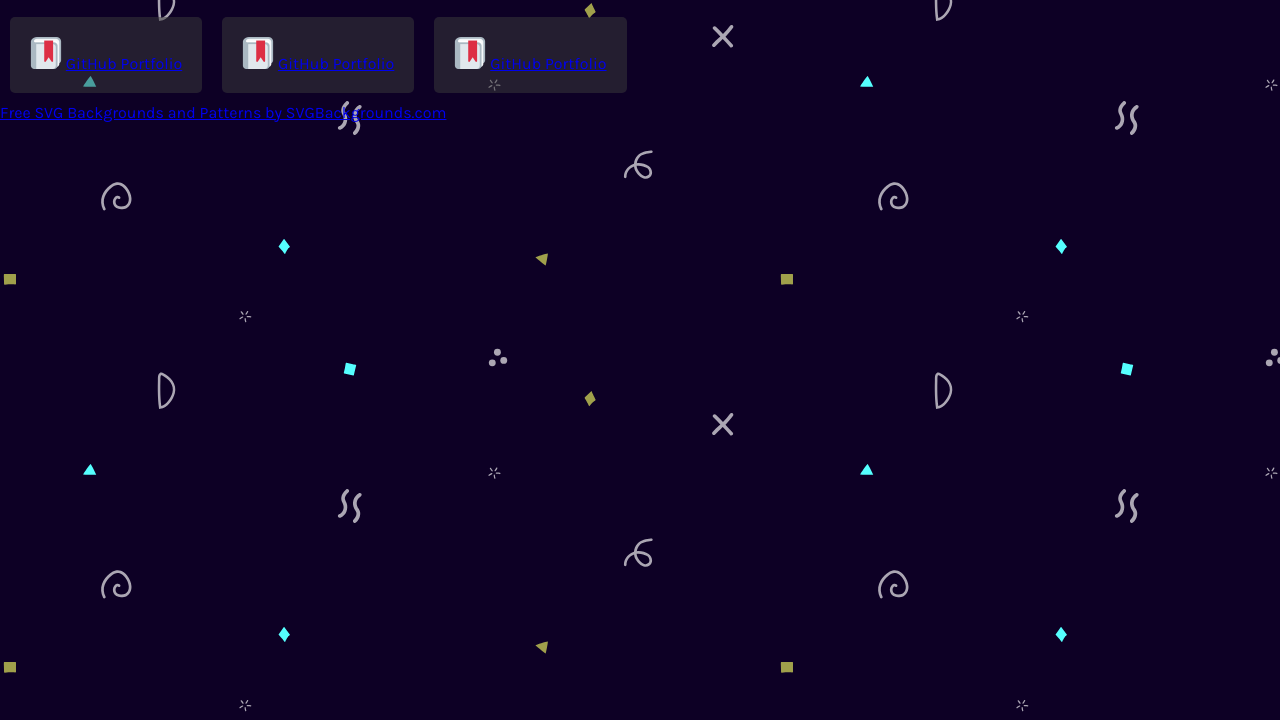
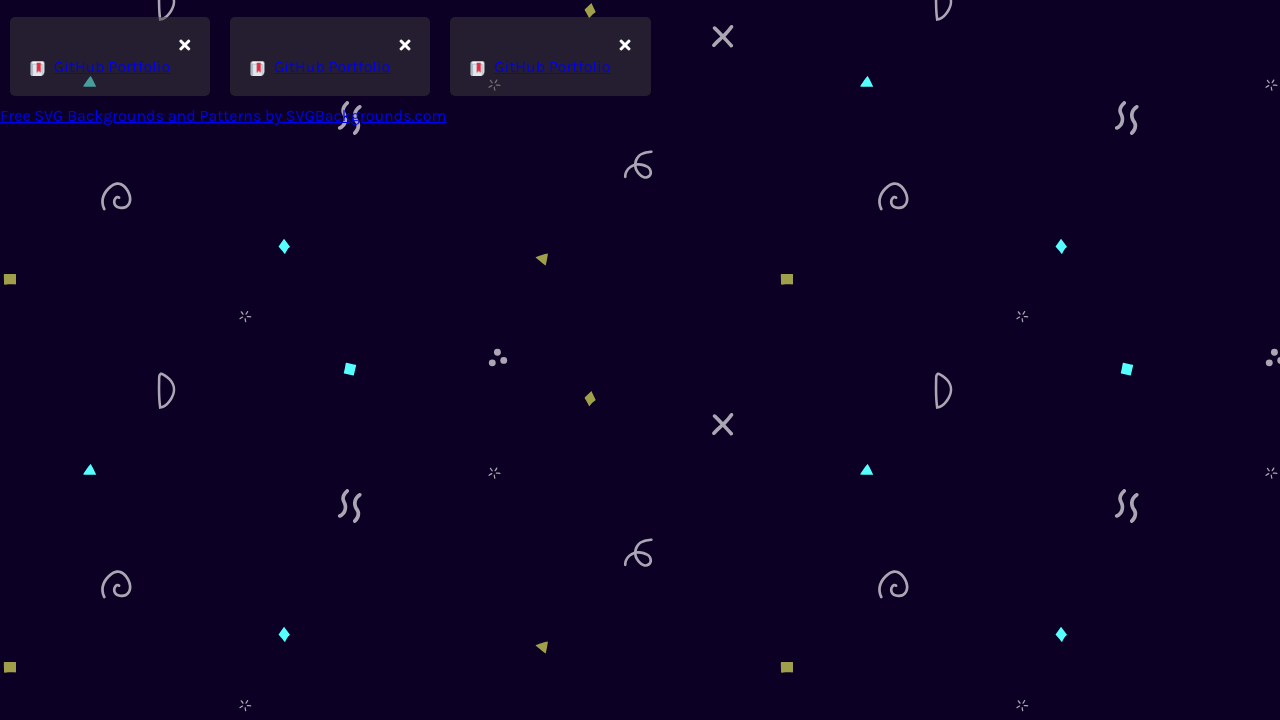
Before and after one commit to rebeccaariss/bookmarks, a plain HTML site: page index.html in a window 1280 px wide. Shown: the part 100-820 px from the top of the page. Drawn offline with Linux system fonts and the light colour scheme.

Commit message:
Adjust bookmark icon and add icon for deleting bookmark, basic styling

```diff
--- a/index.html
+++ b/index.html
@@ -14,18 +14,21 @@
     <!-- Bookmarks -->
     <div class="container" id="bookmarks-container">
         <div class="item">
+            <i class="fas fa-times" id="delete-bookmark" title="Delete Bookmark"></i>
             <div class="name">
                 <img src="favicon-2.png" alt="bookmark favicon">
                 <a href="https://rebeccaariss.github.io/portfolio-site/" target="_blank">GitHub Portfolio</a>
             </div>
         </div>
         <div class="item">
+            <i class="fas fa-times" id="delete-bookmark" title="Delete Bookmark"></i>
             <div class="name">
                 <img src="favicon-2.png" alt="bookmark favicon">
                 <a href="https://rebeccaariss.github.io/portfolio-site/" target="_blank">GitHub Portfolio</a>
             </div>
         </div>
         <div class="item">
+            <i class="fas fa-times" id="delete-bookmark" title="Delete Bookmark"></i>
             <div class="name">
                 <img src="favicon-2.png" alt="bookmark favicon">
                 <a href="https://rebeccaariss.github.io/portfolio-site/" target="_blank">GitHub Portfolio</a>
--- a/style.css
+++ b/style.css
@@ -54,3 +54,21 @@ h1:hover {
   background: rgba(61, 61, 61, 0.6);
   cursor: pointer;
 }
+
+.fa-times {
+  float: right;
+  cursor: pointer;
+  z-index: 2;
+}
+
+.name {
+  margin-top: 20px;
+  margin-right: 20px;
+}
+
+.name img {
+  height: 15px;
+  width: 15px;
+  vertical-align: sub;
+  margin-right: 5px;
+}
```
